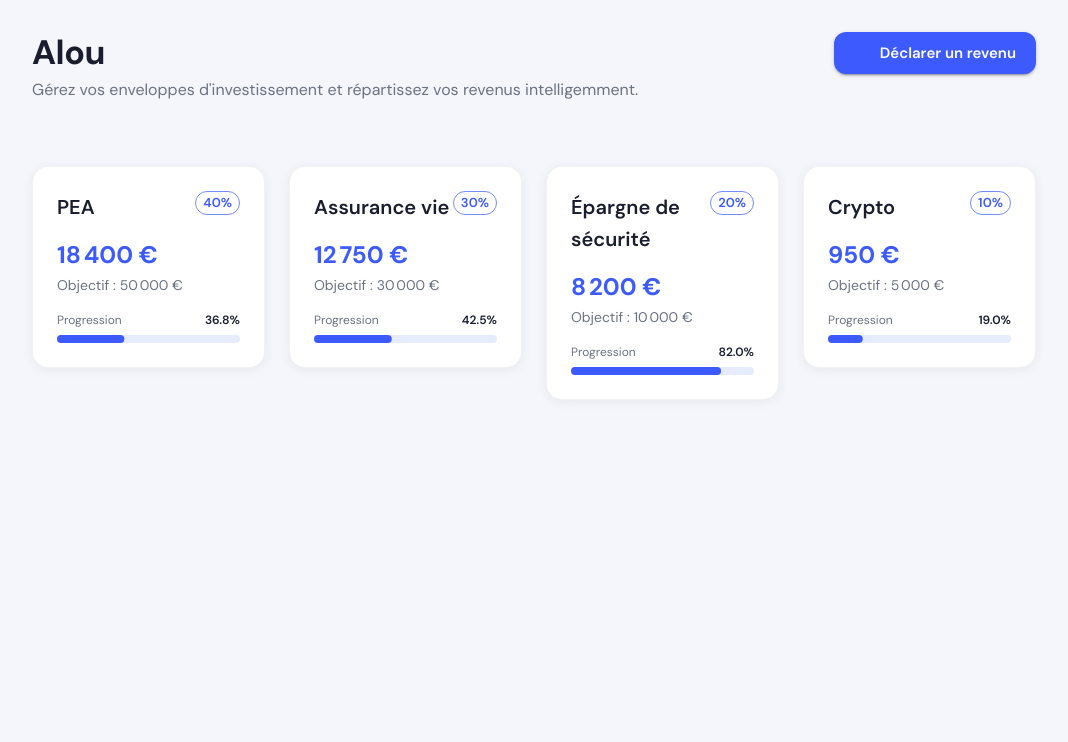
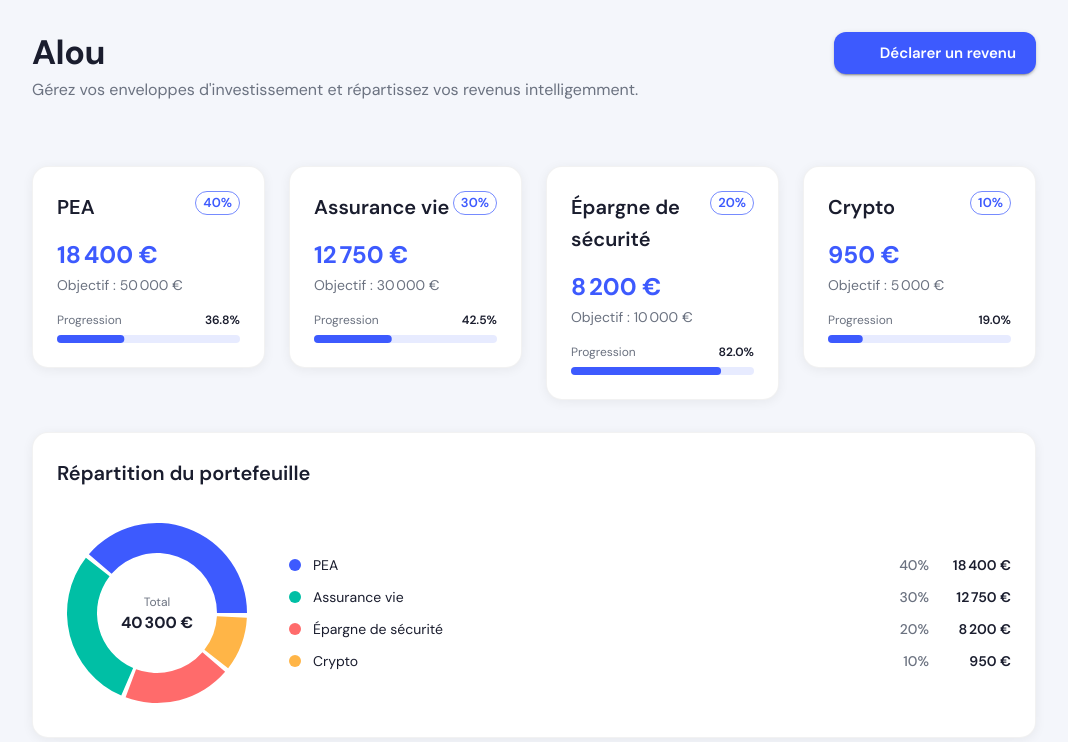
Before and after one commit to Alexisvay/alou, a React (Vite) app: page / in a window 1280 px wide. Shown: the top 742 px of the page, without its empty margins (106-1174 px from the left). Built offline with nearby package versions, Linux system fonts and the light colour scheme; some icons are missing.

Commit message:
Add portfolio chart

```diff
--- a/package.json
+++ b/package.json
@@ -15,7 +15,8 @@
     "@mui/icons-material": "^7.3.9",
     "@mui/material": "^7.3.9",
     "react": "^19.2.4",
-    "react-dom": "^19.2.4"
+    "react-dom": "^19.2.4",
+    "recharts": "^3.8.0"
   },
   "devDependencies": {
     "@eslint/js": "^9.39.4",
--- /dev/null
+++ b/src/components/PortfolioChart.tsx
@@ -0,0 +1,134 @@
+import { PieChart, Pie, Cell, Tooltip, ResponsiveContainer } from 'recharts';
+import { Box, Card, CardContent, Typography, Stack } from '@mui/material';
+import { type Envelope } from '../types/envelope';
+
+interface PortfolioChartProps {
+  envelopes: Envelope[];
+}
+
+const COLORS = ['#3D5AFE', '#00BFA5', '#FF6B6B', '#FFB547', '#A78BFA', '#38BDF8'];
+
+function formatCurrency(amount: number): string {
+  return new Intl.NumberFormat('fr-FR', {
+    style: 'currency',
+    currency: 'EUR',
+    maximumFractionDigits: 0,
+  }).format(amount);
+}
+
+interface TooltipPayloadItem {
+  name: string;
+  value: number;
+  payload: { currentAmount: number };
+}
+
+function CustomTooltip({ active, payload }: { active?: boolean; payload?: TooltipPayloadItem[] }) {
+  if (!active || !payload?.length) return null;
+  const { name, value, payload: data } = payload[0];
+  return (
+    <Box
+      sx={{
+        bgcolor: 'background.paper',
+        border: '1px solid',
+        borderColor: 'divider',
+        borderRadius: 2,
+        px: 2,
+        py: 1.5,
+        boxShadow: '0px 4px 16px rgba(0,0,0,0.08)',
+      }}
+    >
+      <Typography variant="body2" fontWeight={600} color="text.primary">
+        {name}
+      </Typography>
+      <Typography variant="body2" color="text.secondary">
+        {value}% · {formatCurrency(data.currentAmount)}
+      </Typography>
+    </Box>
+  );
+}
+
+export default function PortfolioChart({ envelopes }: PortfolioChartProps) {
+  const data = envelopes.map((env) => ({
+    name: env.name,
+    value: env.allocationPercentage,
+    currentAmount: env.currentAmount,
+  }));
+
+  const total = envelopes.reduce((sum, env) => sum + env.currentAmount, 0);
+
+  return (
+    <Card>
+      <CardContent sx={{ p: 3 }}>
+        <Typography variant="h6" fontWeight={600} mb={3}>
+          Répartition du portefeuille
+        </Typography>
+
+        <Box display="flex" flexDirection={{ xs: 'column', sm: 'row' }} alignItems="center" gap={4}>
+          {/* Donut */}
+          <Box position="relative" flexShrink={0} width={200} height={200}>
+            <ResponsiveContainer width="100%" height="100%">
+              <PieChart>
+                <Pie
+                  data={data}
+                  cx="50%"
+                  cy="50%"
+                  innerRadius={60}
+                  outerRadius={90}
+                  paddingAngle={3}
+                  dataKey="value"
+                  strokeWidth={0}
+                >
+                  {data.map((_, index) => (
+                    <Cell key={index} fill={COLORS[index % COLORS.length]} />
+                  ))}
+                </Pie>
+                <Tooltip content={<CustomTooltip />} />
+              </PieChart>
+            </ResponsiveContainer>
+
+            {/* Total au centre */}
+            <Box
+              position="absolute"
+              top="50%"
+              left="50%"
+              sx={{ transform: 'translate(-50%, -50%)', textAlign: 'center', pointerEvents: 'none' }}
+            >
+              <Typography variant="caption" color="text.secondary" display="block">
+                Total
+              </Typography>
+              <Typography variant="body1" fontWeight={700} color="text.primary" lineHeight={1.2}>
+                {formatCurrency(total)}
+              </Typography>
+            </Box>
+          </Box>
+
+          {/* Légende */}
+          <Stack spacing={1.5} flex={1} width="100%">
+            {envelopes.map((env, index) => (
+              <Box key={env.id} display="flex" alignItems="center" gap={1.5}>
+                <Box
+                  sx={{
+                    width: 12,
+                    height: 12,
+                    borderRadius: '50%',
+                    bgcolor: COLORS[index % COLORS.length],
+                    flexShrink: 0,
+                  }}
+                />
+                <Typography variant="body2" color="text.primary" flex={1}>
+                  {env.name}
+                </Typography>
+                <Typography variant="body2" color="text.secondary" fontWeight={500}>
+                  {env.allocationPercentage}%
+                </Typography>
+                <Typography variant="body2" fontWeight={600} color="text.primary" minWidth={70} textAlign="right">
+                  {formatCurrency(env.currentAmount)}
+                </Typography>
+              </Box>
+            ))}
+          </Stack>
+        </Box>
+      </CardContent>
+    </Card>
+  );
+}
--- a/src/pages/Dashboard.tsx
+++ b/src/pages/Dashboard.tsx
@@ -6,6 +6,7 @@ import HistoryIcon from '@mui/icons-material/History';
 import PageHeader from '../components/PageHeader';
 import EnvelopeCard from '../components/EnvelopeCard';
 import IncomeDialog from '../components/IncomeDialog';
+import PortfolioChart from '../components/PortfolioChart';
 import { mockEnvelopes } from '../data/mockEnvelopes';
 import { type AllocationResult } from '../utils/calculateAllocation';
 import { type IncomeEntry } from '../types/income';
@@ -98,6 +99,11 @@ export default function Dashboard() {
         ))}
       </Grid>
 
+      {/* Graphique de répartition */}
+      <Box mt={4}>
+        <PortfolioChart envelopes={envelopes} />
+      </Box>
+
       {/* Historique des revenus */}
       {incomeHistory.length > 0 && (
         <Box mt={6}>
```
Also changed, not shown: 1 other file (tests, documents, lock files or other folders).
